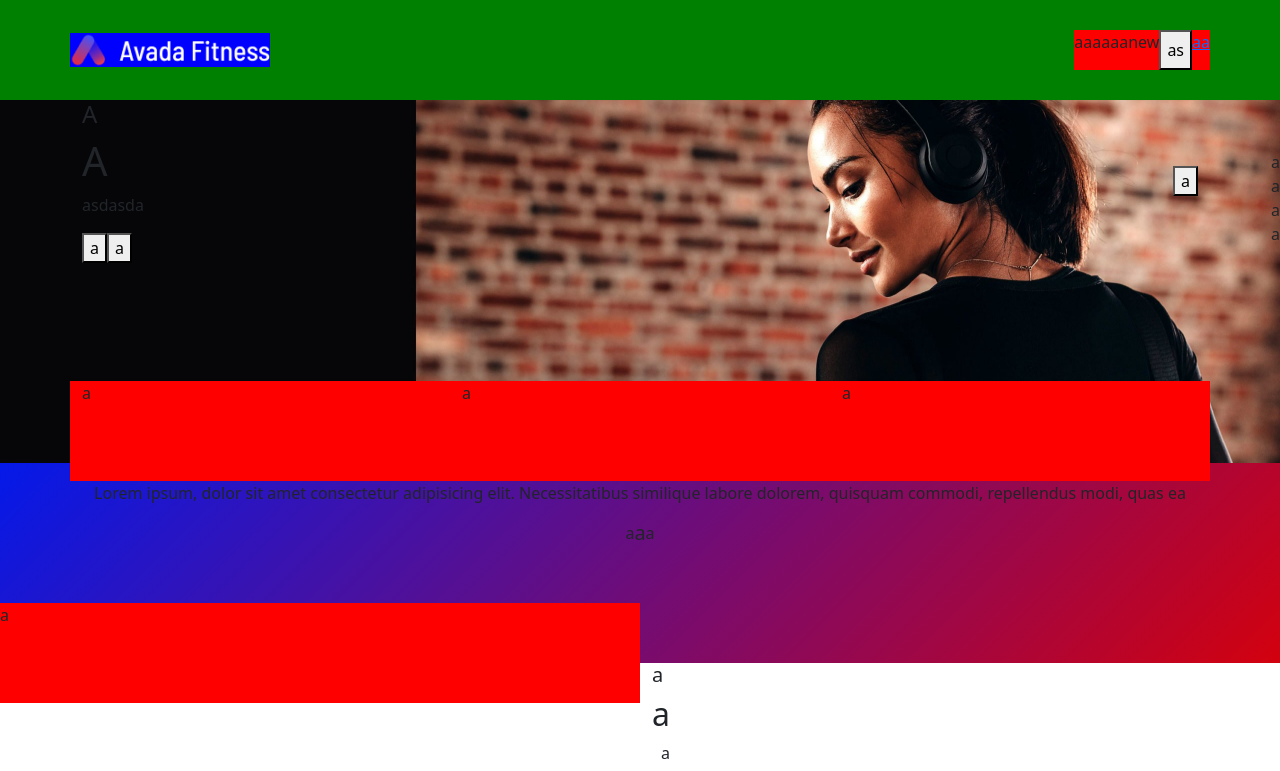
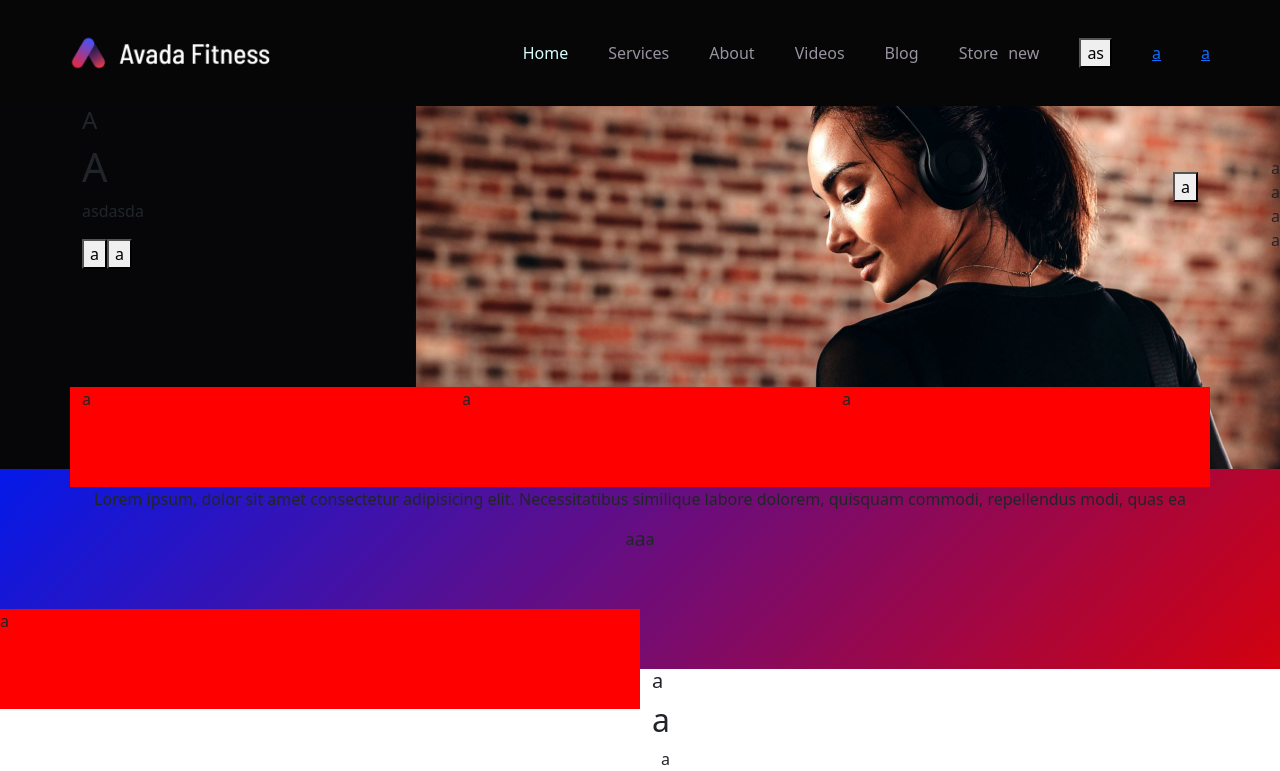
Before and after one commit to AndreaGul/proj-html-vuejs, a Vue app: page / in a window 1280 px wide. Shown: the top 771 px of the page. Built offline with nearby package versions, Linux system fonts and the light colour scheme.

Commit message:
feat: parte dell'header

```diff
--- a/package.json
+++ b/package.json
@@ -10,6 +10,11 @@
     "prova": "cd .."
   },
   "dependencies": {
+    "@fortawesome/fontawesome-svg-core": "^6.5.1",
+    "@fortawesome/free-brands-svg-icons": "^6.5.1",
+    "@fortawesome/free-regular-svg-icons": "^6.5.1",
+    "@fortawesome/free-solid-svg-icons": "^6.5.1",
+    "@fortawesome/vue-fontawesome": "^3.0.5",
     "@popperjs/core": "^2.11.8",
     "bootstrap": "^5.3.2",
     "vue": "^3.3.8"
--- a/src/assets/scss/general.scss
+++ b/src/assets/scss/general.scss
@@ -1 +1,2 @@
 @use './partial/common' as *;
+@use './partial/variables' as *;
--- a/src/assets/scss/partial/_common.scss
+++ b/src/assets/scss/partial/_common.scss
@@ -3,3 +3,11 @@
 COMMON
 *********
 */
+
+.text-color-white {
+  color: #d7ffff;
+}
+
+.text-color-grey {
+  color: #98939f;
+}
--- a/src/components/AppHeader.vue
+++ b/src/components/AppHeader.vue
@@ -24,8 +24,10 @@ export default {
 </template>
 
 <style scoped lang="scss">
+@use 'src/assets/scss/partial/_variables.scss' as *;
+
 header {
-  background-color: green;
+  background-color: $primary-bg-black;
   .header-container {
     padding: 30px 0;
   }
--- a/src/components/AppHeaderLogo.vue
+++ b/src/components/AppHeaderLogo.vue
@@ -11,10 +11,6 @@ export default {
 </template>
 
 <style scoped lang="scss">
-.debug {
-  background-color: blue;
-}
-
 .img-container {
   img {
     display: block;
--- a/src/components/AppHeaderNavbar.vue
+++ b/src/components/AppHeaderNavbar.vue
@@ -5,27 +5,34 @@ export default {
 </script>
 
 <template>
-  <div class="debug d-flex">
-    <ul class="d-flex list-unstyled">
-      <li>a</li>
-      <li>a</li>
-      <li>a</li>
-      <li>a</li>
-      <li>a</li>
-      <li class="d-flex">
-        a
-        <div>new</div>
+  <div class="navbar text-color-grey d-flex align-items-center">
+    <ul class="d-flex list-unstyled m-0 align-items-center">
+      <li class="text-color-white">Home</li>
+      <li>Services</li>
+      <li>About</li>
+      <li>Videos</li>
+      <li>Blog</li>
+      <li class="d-flex align-items-center">
+        <p class="m-0">Store</p>
+        <div class="yellow-box">new</div>
       </li>
+      <li><button>as</button></li>
+      <li><a href="#">a</a></li>
+      <li><a href="#">a</a></li>
     </ul>
-
-    <button>as</button>
-    <a href="#">a</a>
-    <a href="#">a</a>
   </div>
 </template>
 
 <style scoped lang="scss">
-.debug {
-  background-color: red;
+@use 'src/assets/scss/partial/_variables.scss' as *;
+
+.navbar {
+  ul {
+    gap: 40px;
+
+    .yellow-box {
+      margin-left: 10px;
+    }
+  }
 }
 </style>
--- a/src/main.js
+++ b/src/main.js
@@ -8,4 +8,18 @@ import * as bootstrap from 'bootstrap';
 //file di partenza Vue
 import App from './App.vue';
 
-createApp(App).mount('#app');
+// font awesome
+
+/* import the fontawesome core */
+import { library } from '@fortawesome/fontawesome-svg-core';
+
+/* import font awesome icon component */
+import { FontAwesomeIcon } from '@fortawesome/vue-fontawesome';
+
+/* import specific icons */
+import { faUserSecret } from '@fortawesome/free-solid-svg-icons';
+
+/* add icons to the library */
+library.add(faUserSecret);
+
+createApp(App).component('font-awesome-icon', FontAwesomeIcon).mount('#app');
```
Also changed, not shown: 1 other file (tests, documents, lock files or other folders).
